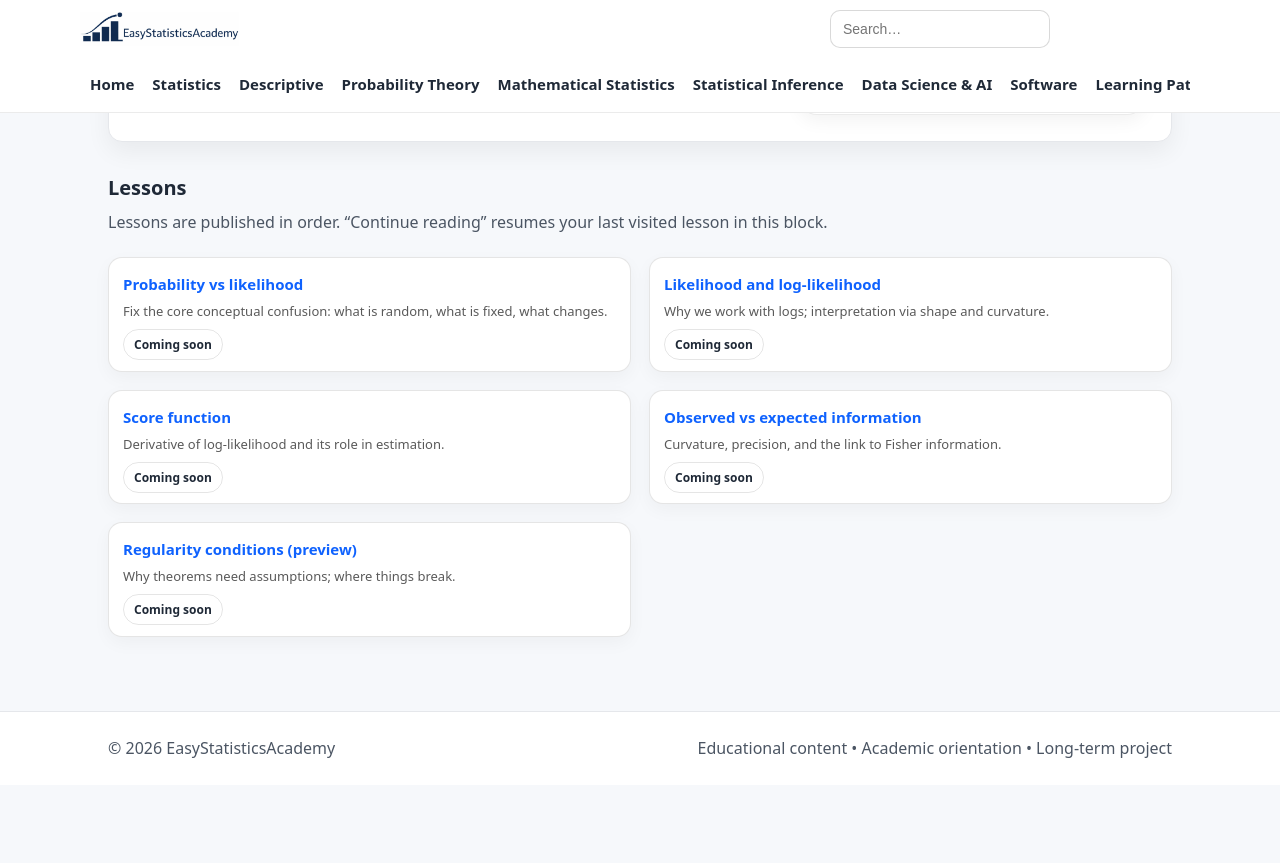
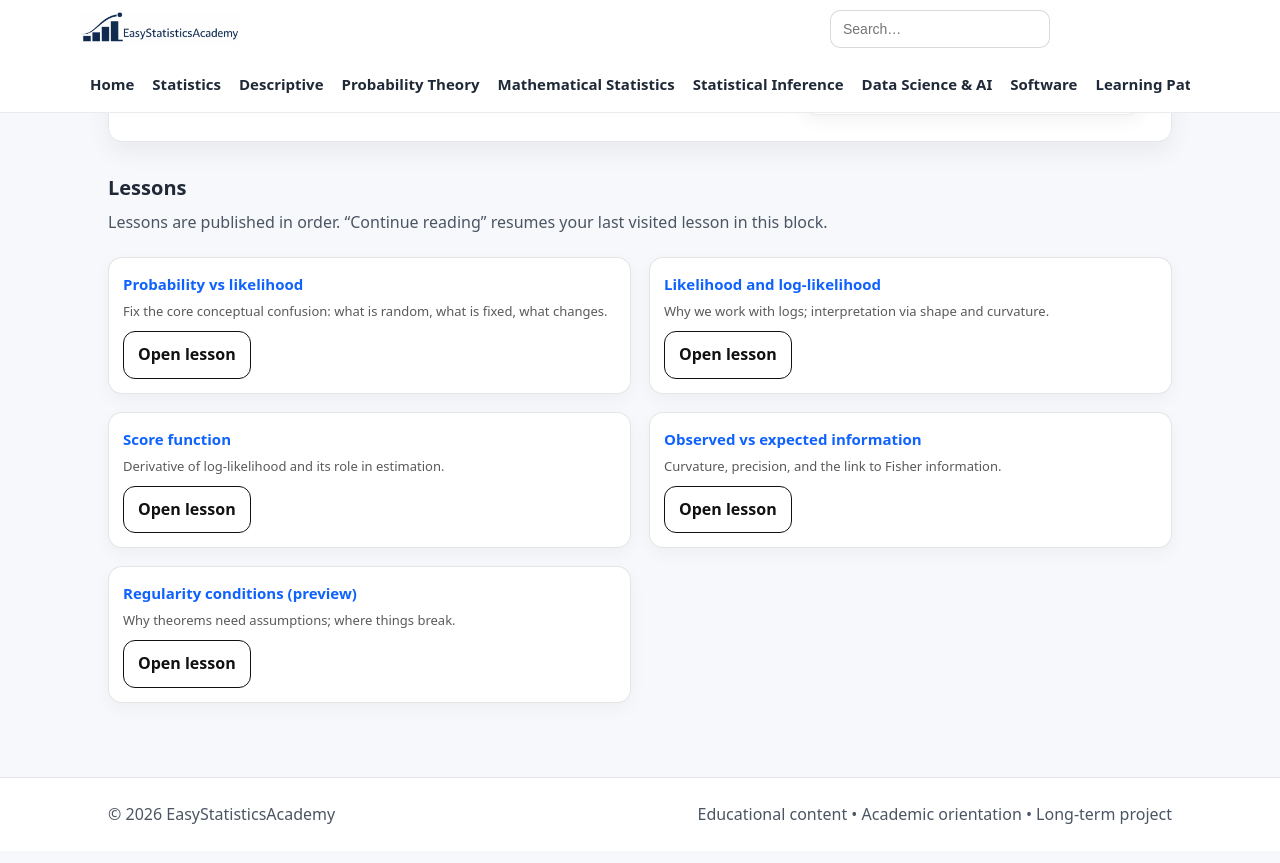
Before and after one commit to ammar-homaida-statistics/easystatisticsacademy, a Jekyll site: the page built from mathematical-statistics/likelihood-and-log-likelihood/index.md, in a window 1280 px wide and 900 px high, scrolled down 597 px. Shown: the top 863 px of the window. Built offline with Jekyll 4.4.1, drawn with Linux system fonts in a browser that asks for light colours; before the commit the page ends 1431 px from its top, so only the background shows below that.

Commit message:
Add lesson content

```diff
--- a/mathematical-statistics/likelihood-and-log-likelihood/index.md
+++ b/mathematical-statistics/likelihood-and-log-likelihood/index.md
@@ -70,35 +70,57 @@ sidebar: false
   </div>
 
   <div class="grid grid-2">
+
     <div class="card lesson-card">
       <h3><a href="/mathematical-statistics/likelihood-and-log-likelihood/probability-vs-likelihood/">Probability vs likelihood</a></h3>
       <p>Fix the core conceptual confusion: what is random, what is fixed, what changes.</p>
-      <div class="pill-row"><span class="badge">Coming soon</span></div>
+      <div class="pill-row">
+        <a class="btn btn-outline"
+           href="/mathematical-statistics/likelihood-and-log-likelihood/probability-vs-likelihood/"
+           style="border-color:#111; color:#111;">Open lesson</a>
+      </div>
     </div>
 
     <div class="card lesson-card">
       <h3><a href="/mathematical-statistics/likelihood-and-log-likelihood/likelihood-and-log-likelihood/">Likelihood and log-likelihood</a></h3>
       <p>Why we work with logs; interpretation via shape and curvature.</p>
-      <div class="pill-row"><span class="badge">Coming soon</span></div>
+      <div class="pill-row">
+        <a class="btn btn-outline"
+           href="/mathematical-statistics/likelihood-and-log-likelihood/likelihood-and-log-likelihood/"
+           style="border-color:#111; color:#111;">Open lesson</a>
+      </div>
     </div>
 
     <div class="card lesson-card">
       <h3><a href="/mathematical-statistics/likelihood-and-log-likelihood/score-function/">Score function</a></h3>
       <p>Derivative of log-likelihood and its role in estimation.</p>
-      <div class="pill-row"><span class="badge">Coming soon</span></div>
+      <div class="pill-row">
+        <a class="btn btn-outline"
+           href="/mathematical-statistics/likelihood-and-log-likelihood/score-function/"
+           style="border-color:#111; color:#111;">Open lesson</a>
+      </div>
     </div>
 
     <div class="card lesson-card">
       <h3><a href="/mathematical-statistics/likelihood-and-log-likelihood/observed-vs-expected-information/">Observed vs expected information</a></h3>
       <p>Curvature, precision, and the link to Fisher information.</p>
-      <div class="pill-row"><span class="badge">Coming soon</span></div>
+      <div class="pill-row">
+        <a class="btn btn-outline"
+           href="/mathematical-statistics/likelihood-and-log-likelihood/observed-vs-expected-information/"
+           style="border-color:#111; color:#111;">Open lesson</a>
+      </div>
     </div>
 
     <div class="card lesson-card">
       <h3><a href="/mathematical-statistics/likelihood-and-log-likelihood/regularity-conditions-preview/">Regularity conditions (preview)</a></h3>
       <p>Why theorems need assumptions; where things break.</p>
-      <div class="pill-row"><span class="badge">Coming soon</span></div>
+      <div class="pill-row">
+        <a class="btn btn-outline"
+           href="/mathematical-statistics/likelihood-and-log-likelihood/regularity-conditions-preview/"
+           style="border-color:#111; color:#111;">Open lesson</a>
+      </div>
     </div>
+
   </div>
 </section>
 
```
